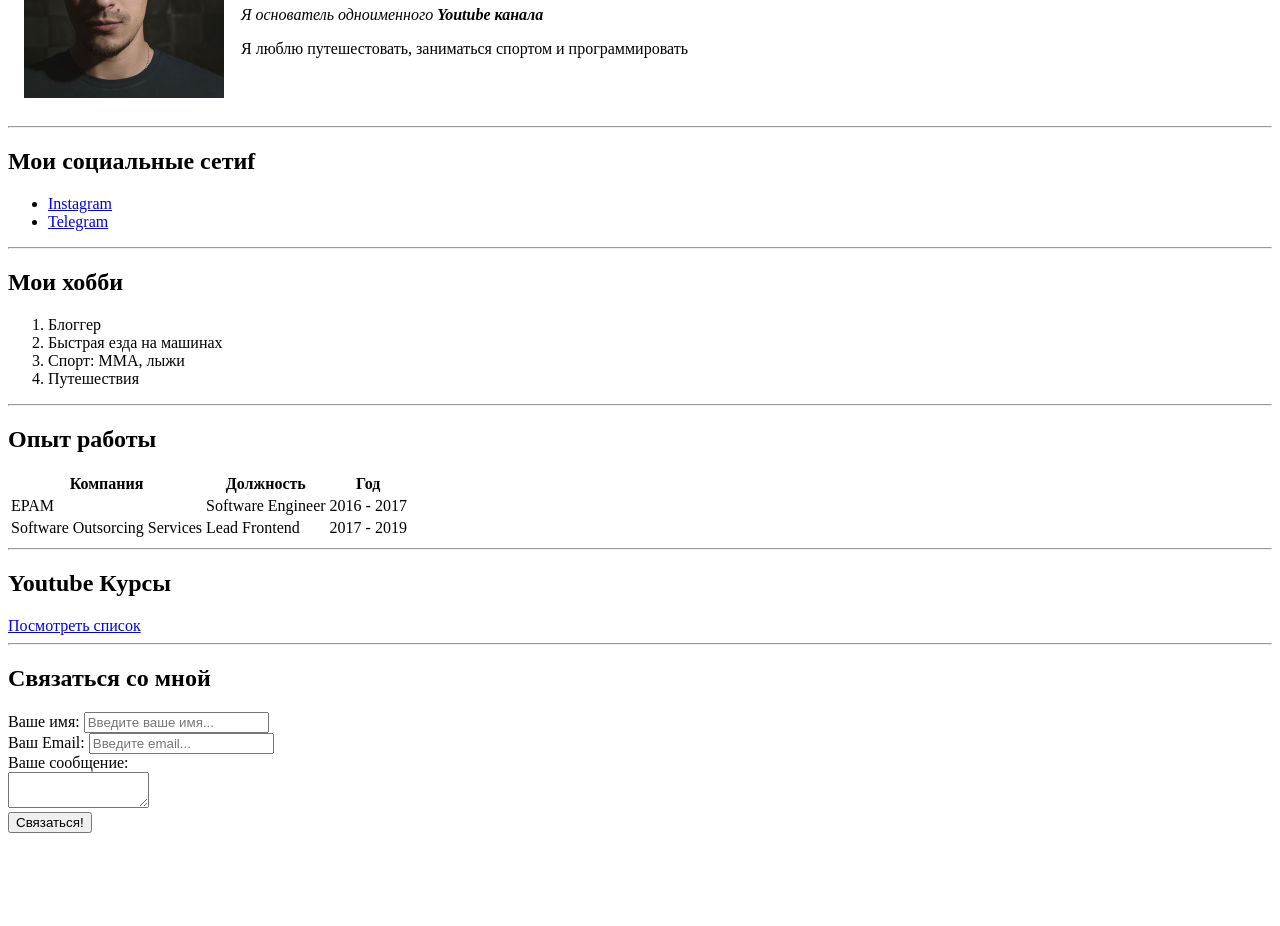
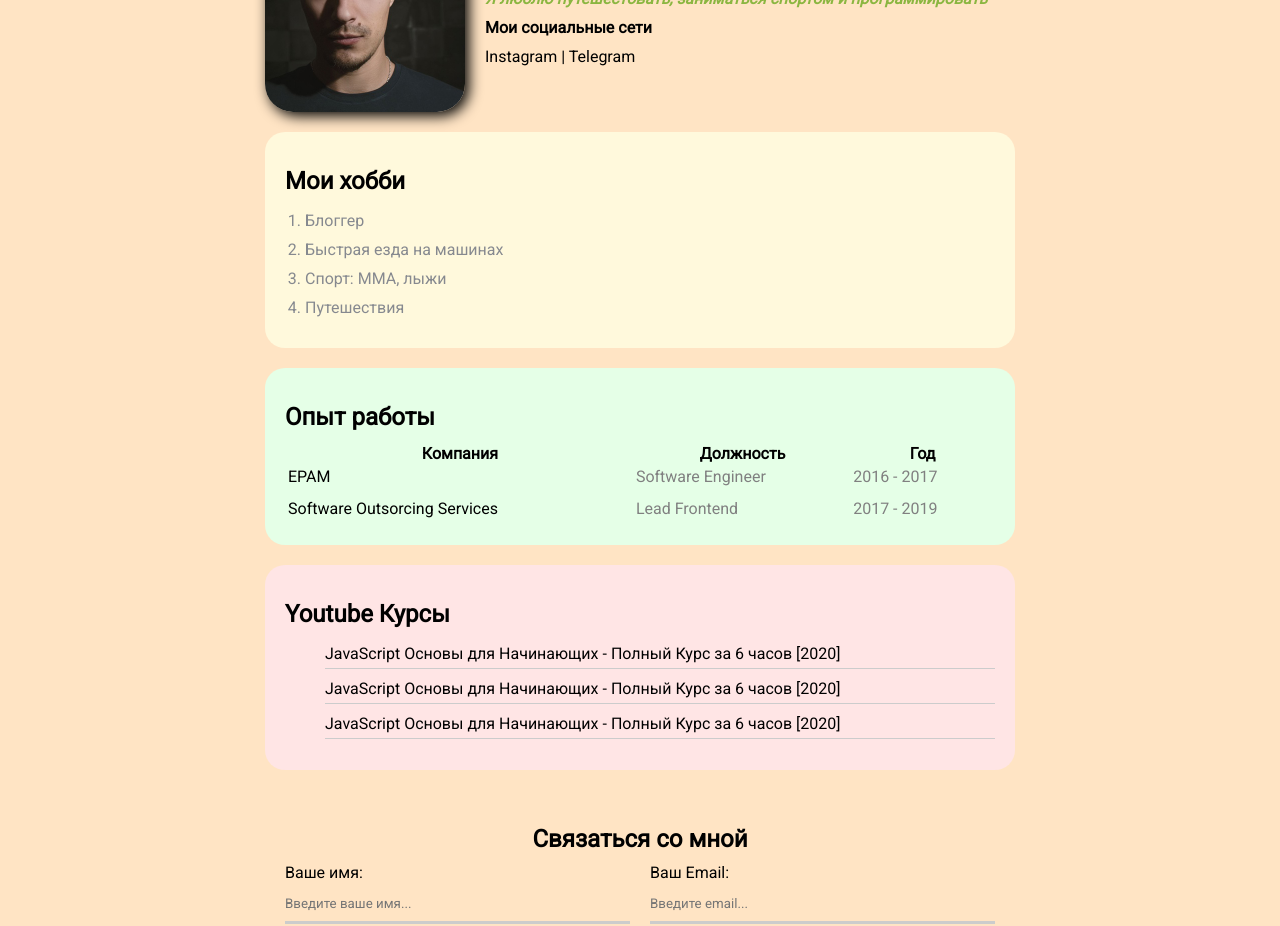
Before and after one commit to DacKock/test2, a plain HTML site: page index.html in a window 1280 px wide. Shown: the part 126-1052 px from the top of the page. Before the commit the page ends 967 px from the top, so only its background shows below. Drawn offline with Linux system fonts and the light colour scheme.

Commit message:
added .css file

```diff
--- a/index.html
+++ b/index.html
@@ -3,51 +3,37 @@
   <head>
     <meta charset="UTF-8" />
     <title>Vladilen CV</title>
+    <link rel="stylesheet" href="style.css" />
   </head>
   <body>
-    <table cellspacing="15">
-      <tr>
-        <td>
-          <img src="avatar.jpeg" width="200" alt="тут моя фотка" />
-        </td>
-        <td>
+    <div class="container">
+      <div class="info">
+        <img class="avatar" src="avatar.jpeg" alt="тут моя фотка" />
+        <div class="info-text">
           <h1>Владилен Минин</h1>
-          <p>
-            <em>Я основатель одноименного <strong>Youtube канала</strong></em>
-          </p>
+          <p>Я основатель одноименного <strong>Youtube канала</strong></p>
           <p>Я люблю путешестовать, заниматься спортом и программировать</p>
-        </td>
-      </tr>
-    </table>
 
-    <hr />
-
-    <h2>Мои социальные сетиf</h2>
-    <ul>
-      <li>
+          <h4>Мои социальные сети</h4>
           <a href="https://instagram.com/vladilen.minin" target="_blank"
             >Instagram</a
           >
-      </li>
-      <li>
+          |
           <a target="_blank" href="https://t.me/js_by_vladilen">Telegram</a>
-      </li>
-    </ul>
-
-    <hr />
-
+        </div>
+      </div>
+      <div class="card bg-yellow">
         <h2>Мои хобби</h2>
-    <ol>
+        <ol class="list">
           <li>Блоггер</li>
           <li>Быстрая езда на машинах</li>
           <li>Спорт: ММА, лыжи</li>
           <li>Путешествия</li>
         </ol>
-
-    <hr />
-
+      </div>
+      <div class="card bg-green">
         <h2>Опыт работы</h2>
-    <table>
+        <table class="table">
           <tr>
             <th>Компания</th>
             <th>Должность</th>
@@ -64,33 +50,67 @@
             <td>2017 - 2019</td>
           </tr>
         </table>
-
-    <hr />
-
+      </div>
+      <div class="card bg-red">
         <h2>Youtube Курсы</h2>
-    <a href="youtube.html">Посмотреть список</a>
-
-    <hr />
+        <ul class="link-list">
+          <li>
+            <a href="https://www.youtube.com/watch?v=Bluxbh9CaQ0"
+              >JavaScript Основы для Начинающих - Полный Курс за 6 часов
+              [2020]</a
+            >
+          </li>
+          <li>
+            <a href="https://www.youtube.com/watch?v=Bluxbh9CaQ0"
+              >JavaScript Основы для Начинающих - Полный Курс за 6 часов
+              [2020]</a
+            >
+          </li>
+          <li>
+            <a href="https://www.youtube.com/watch?v=Bluxbh9CaQ0"
+              >JavaScript Основы для Начинающих - Полный Курс за 6 часов
+              [2020]</a
+            >
+          </li>
+        </ul>
+      </div>
+      <div class="card">
+        <div class="contact">
           <h2>Связаться со мной</h2>
 
           <form action="/">
+            <div class="row">
+              <div class="form-group">
                 <label for="name">Ваше имя:</label>
-      <input type="text" id="name" placeholder="Введите ваше имя..." />
-
-      <br />
-
+                <input
+                  type="text"
+                  id="name"
+                  placeholder="Введите ваше имя..."
+                />
+              </div>
+              <div class="form-group">
                 <label for="email">Ваш Email:</label>
                 <input type="email" id="email" placeholder="Введите email..." />
+              </div>
+            </div>
+            <div class="form-group">
+              <label for="text">Вашe сообщение:</label>
+              <textarea id="text" rows="2" cols="15"></textarea>
+            </div>
+            <input class="btn" type="submit" value="Связаться!" />
+          </form>
+        </div>
+        <div class="position">
+          <div class="box"></div>
+        </div>
+      </div>
 
-      <br />
-
-      <label for="text">Вашe сообщение:</label>
-      <br />
-      <textarea id="text" rows="2" cols="15"></textarea>
-
-      <br />
-
-      <input type="submit" value="Связаться!" />
-    </form>
+      <div class="box-model">
+        <div></div>
+        <div></div>
+        <div></div>
+        <div></div>
+      </div>
+    </div>
   </body>
 </html>
--- /dev/null
+++ b/style.css
@@ -0,0 +1,225 @@
+@import url("https://fonts.googleapis.com/css2?family=Roboto&display=swap");
+
+/* * {
+  padding: 0;
+  margin: 0;
+} */
+
+body {
+  background-color: bisque;
+
+  font-size: 16px;
+  font-weight: normal;
+  font-family: "Roboto", sans-serif;
+
+  /* font: normal 16px "Roboto", sans-serif; */
+
+  /* font-family: "Gill Sans", "Gill Sans MT", Calibri, "Trebuchet MS", sans-serif; */
+}
+
+a {
+  color: black;
+  text-decoration: none;
+}
+
+a:hover {
+  text-decoration: underline;
+}
+
+a:active {
+  color: blue;
+}
+
+a:visited {
+  color: gray;
+}
+
+.avatar {
+  width: 200px;
+  border-radius: 28px;
+  box-shadow: 4px 4px 14px rgba(0, 0, 0, 25);
+}
+
+.info p {
+  color: #8bb641;
+  margin: 0;
+  font-style: italic;
+  font-weight: bold;
+  text-decoration: none;
+  /* text-transform: uppercase; */
+  /* letter-spacing: 10px; */
+  /* word-spacing: 42px; */
+}
+
+.info {
+  display: flex;
+  margin-bottom: 20px;
+}
+
+@media (max-width: 700px) {
+  .info {
+    text-align: center;
+    display: block;
+  }
+}
+
+.info-text {
+  margin-left: 20px;
+}
+
+.info-text h4,
+h1 {
+  margin: 10px 0;
+}
+
+.container {
+  max-width: 750px;
+  margin: auto;
+  padding-top: 30px;
+}
+
+.bg-yellow {
+  background-color: #fff9dc;
+}
+
+.bg-green {
+  background-color: #e5ffe7;
+}
+
+.bg-red {
+  background-color: #ffe5e5;
+}
+
+.card {
+  padding: 15px 20px;
+  margin-bottom: 20px;
+  border-radius: 20px;
+}
+.card h2 {
+  margin-bottom: 10px;
+}
+
+.list {
+  padding: 0px 20px;
+}
+
+.list li {
+  color: #86898f;
+  margin-bottom: 10px;
+  /* border-bottom: 1px solid grey; */
+}
+
+.table {
+  width: 100%;
+}
+
+.table td {
+  padding-bottom: 10px;
+}
+
+.table td:nth-child(2),
+.table td:nth-child(3) {
+  color: grey;
+}
+
+.link-list {
+  list-style: none;
+}
+
+.link-list li {
+  margin-bottom: 10px;
+  padding-bottom: 5px;
+  border-bottom: 1px solid #ccc;
+}
+
+.contact h2 {
+  text-align: center;
+}
+
+.form-group label {
+  display: block;
+}
+
+.form-group input,
+.form-group textarea {
+  width: 100%;
+  box-sizing: border-box;
+  border: none;
+  background-color: transparent;
+  border-bottom: 3px solid #ccc;
+  color: #000;
+  padding: 14px 0 10px;
+  outline: none;
+  font-family: inherit;
+}
+
+.row {
+  display: flex;
+  margin-bottom: 20px;
+}
+
+.row > .form-group {
+  width: 50%;
+}
+
+.row > .form-group:first-child {
+  margin-right: 20px;
+}
+
+.btn {
+  background-color: #111;
+  color: #fff;
+  padding: 10px 15px;
+  border-radius: 75px;
+  border: none;
+  font-family: inherit;
+  cursor: pointer;
+}
+
+.btn:hover {
+  opacity: 0.8;
+}
+
+/* position */
+
+.position {
+  position: relative;
+  border: 4px solid black;
+  margin-top: 40px;
+  padding: 20px;
+  height: 300px;
+}
+
+.box {
+  position: fixed;
+  top: 50px;
+  width: 50px;
+  height: 50px;
+  background-color: lightcoral;
+}
+
+/* .social {
+  background: red; */
+/* padding: 15px; */
+/* padding: 15px 40px; */
+/* padding: 15px 20px 25px 30px; */
+/* padding-top: 15px;
+  padding-right: 20px;
+  padding-bottom: 25px;
+  padding-left: 30px;
+  margin: 5px;
+
+  border: 5px solid #33ff00;
+  border-bottom-style: double;
+  border-top-width: 15px;
+  border-right-color: blue;
+} */
+/*
+.box-model > div {
+  float: left;
+  background: black;
+  height: 200px;
+  border: 4px solid red;
+  width: 25%;
+  box-sizing: border-box;
+} */
```
Also changed, not shown: youtube.html (deleted, +0 -14 lines). Lines whose indentation alone changed are shown as unchanged.
